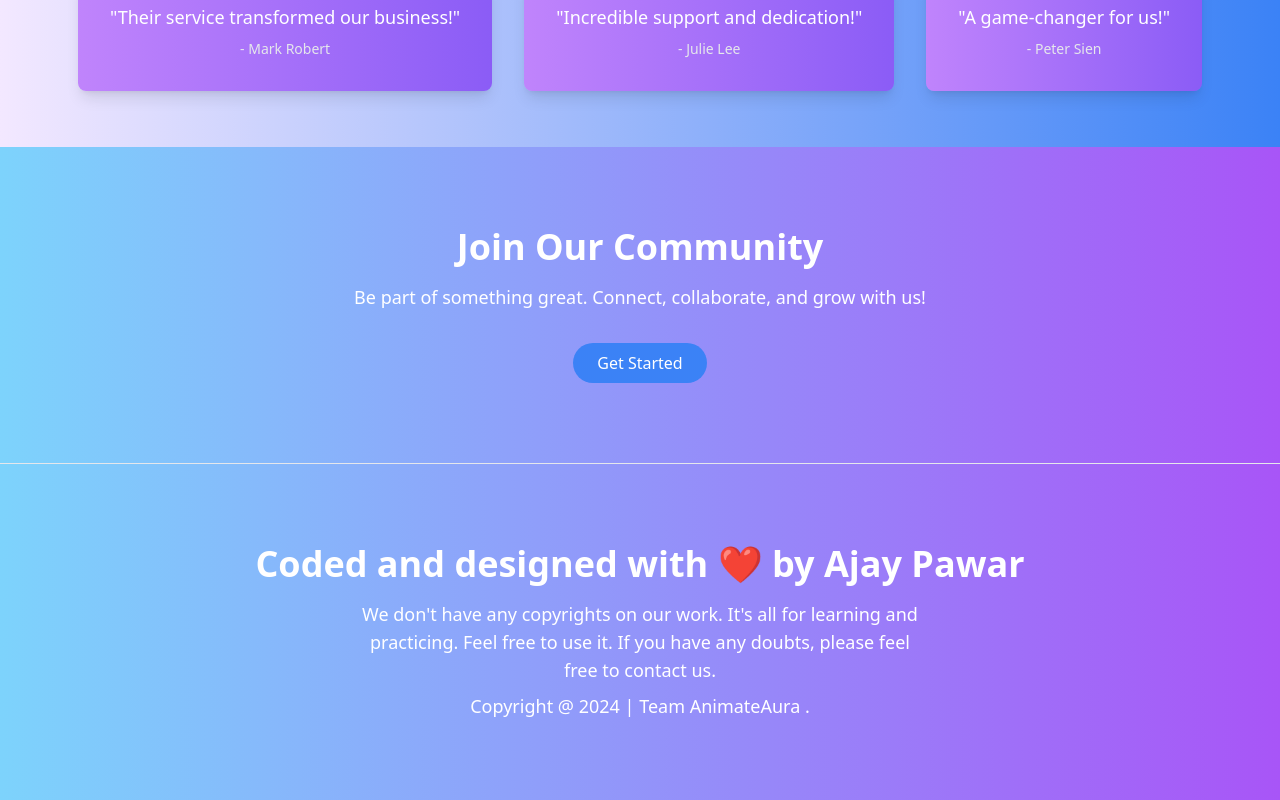
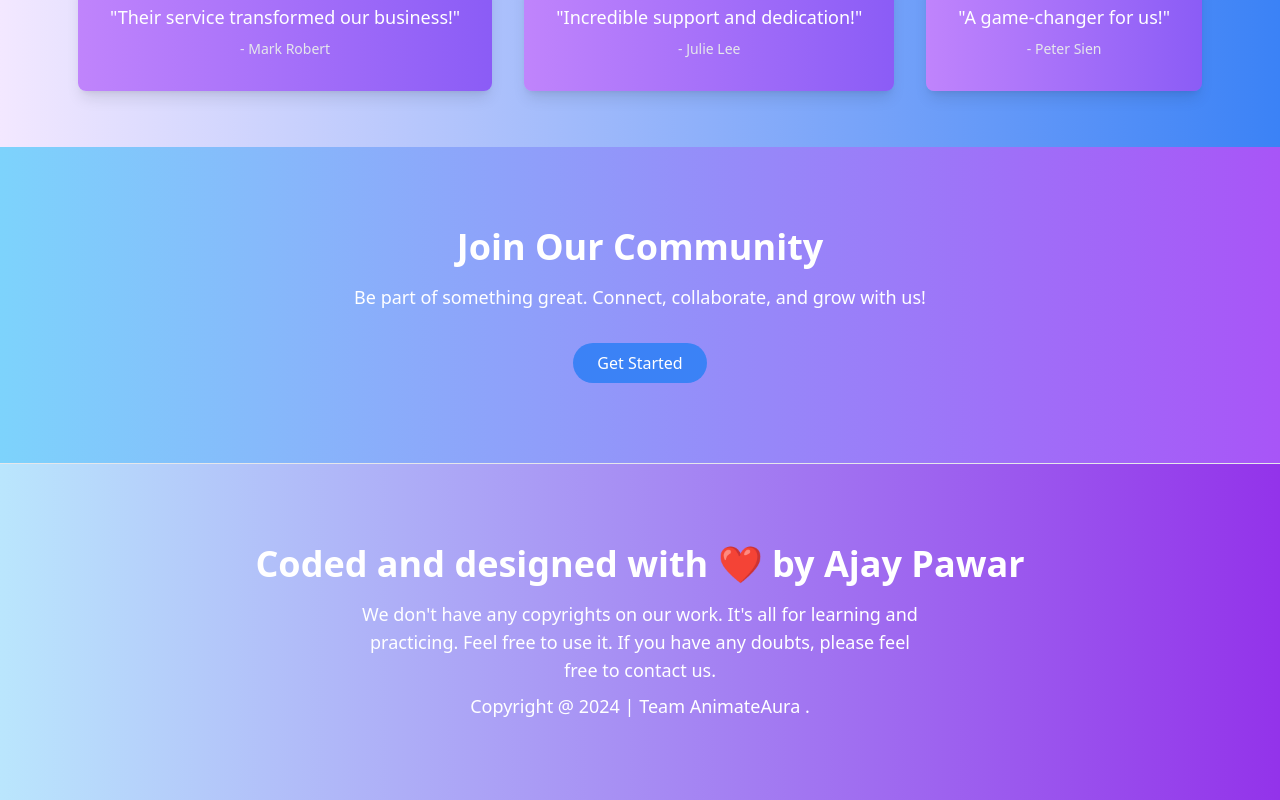
Before and after one commit to Techwolf78/AnimateAura, a React (Vite) app: page / in a window 1280 px wide. Shown: the part 1525-2325 px from the top of the page. Built offline with nearby package versions, Linux system fonts and the light colour scheme.

Commit message:
updated footer

```diff
--- a/src/components/Hero.jsx
+++ b/src/components/Hero.jsx
@@ -175,7 +175,7 @@ const Hero = () => {
         </button>
       </section>
       <hr />
-      <section className="py-20 bg-gradient-to-r from-sky-300 to-purple-500 text-white text-center">
+      <section className="py-20 bg-gradient-to-r from-sky-200 to-purple-600 text-white text-center">
         <motion.h3
           className="text-4xl font-bold mb-4"
           initial={{ opacity: 0, y: -50 }}
```
